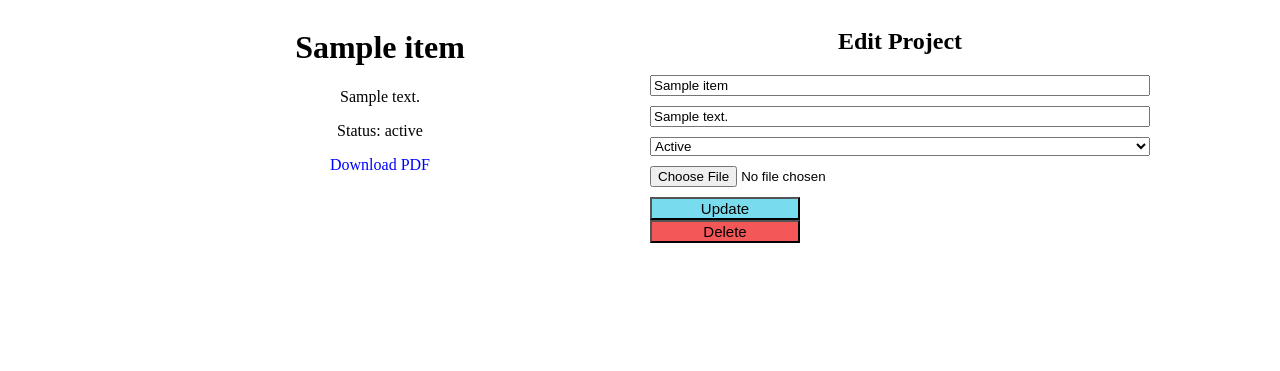
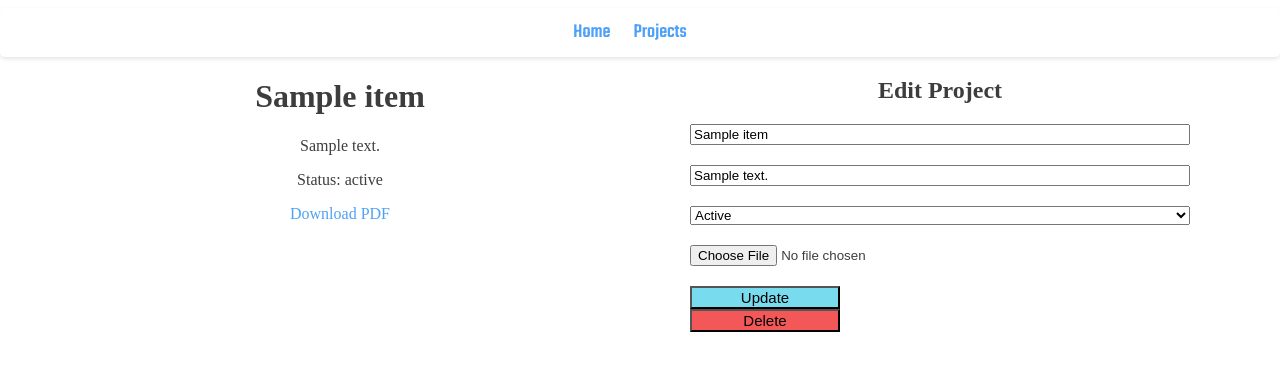
Before and after one commit to hasan-razibul/Kubernetes_api_deployment, a Flask app: page /projects/1 in a window 1280 px wide. Shown: the top 371 px of the page. Run offline with Flask 3, Linux system fonts and the light colour scheme; a database or web service that is not in the repository returns one stand-in record (values such as "Sample title"); data that the repository does not hold is empty.

Commit message:
style v2

```diff
--- a/frontend/static/styles.css
+++ b/frontend/static/styles.css
@@ -6,16 +6,17 @@ body {
     margin-left: auto;
     margin-right: auto;
     text-align: center;
+    color:rgb(61, 61, 61)
 }
 
 a {
-    color: blue;
+    color: rgb(79, 161, 247);
     transition: color 0.3s;
     text-decoration: none;
 }
 
 a:hover {
-    color: red;
+    color: rgb(21, 103, 170);
 }
 
 a:active {
@@ -83,10 +84,28 @@ th, td {
     font-style: normal;
 }
 
+#menu {
+    font-family: "Teko", sans-serif;
+    font-size: 20px;
+    font-optical-sizing: auto;
+    font-weight: 500;
+    font-style: normal;
+    text-align: center;
+    color: rgb(80, 164, 247);
+    background-color: rgb(255, 255, 255);
+    padding: 10px;
+    border-radius: 5px;
+    box-shadow: 0 2px 4px rgba(0, 0, 0, 0.1);
+}
+
+#menu a {
+    margin-right: 20px; /* adjust this value as needed */
+}
+
 #projectContainer {
     display: flex;
     justify-content: center;
-    gap: 20px;
+    gap: 100px;
 }
 
 #projectDetails, #projectForm {
@@ -97,7 +116,7 @@ th, td {
 #updateProjectForm, #deleteProjectForm {
     display: flex;
     flex-direction: column;
-    gap: 10px;
+    gap: 20px;
 }
 
 #button-update {
--- a/frontend/templates/project.html
+++ b/frontend/templates/project.html
@@ -5,6 +5,10 @@
     <link rel="stylesheet" type="text/css" href="{{ url_for('static', filename='styles.css') }}">
 </head>
 <body>
+    <div id="menu">
+        <a href="{{ url_for('welcome') }}">Home</a>
+        <a href="{{ url_for('get_projects') }}">Projects</a>
+    </div>
     <div id="projectContainer">
         <div id="projectDetails">
             <h1>{{ project.name }}</h1>
--- a/frontend/templates/projects.html
+++ b/frontend/templates/projects.html
@@ -5,6 +5,10 @@
     <link rel="stylesheet" type="text/css" href="{{ url_for('static', filename='styles.css') }}">
 </head>
 <body>
+    <div id="menu">
+        <a href="{{ url_for('welcome') }}">Home</a>
+        <a href="{{ url_for('get_projects') }}">Projects</a>
+    </div>
     <h1>Projects</h1>
     <table>
         <tr id="table-headings">
```
